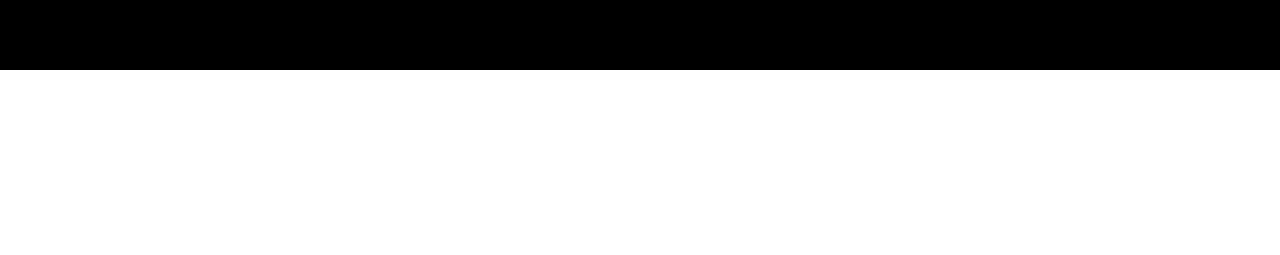
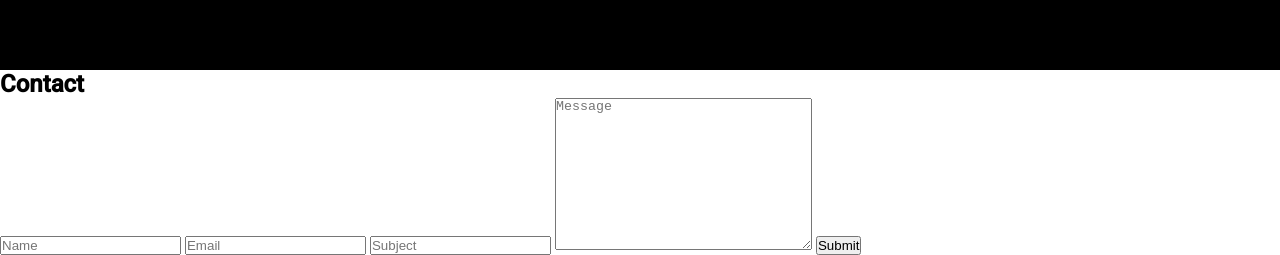
Before and after one commit to Diegogal04/Haru-LandingPage, a plain HTML site: page index.html in a window 1280 px wide. Shown: the part 2485-2740 px from the top of the page. Before the commit the page ends 2555 px from the top, so only its background shows below. Drawn offline with Linux system fonts and the light colour scheme.

Commit message:
agregue todo el contennido del forms para la seccion de contacto, falta el css

```diff
--- a/index.html
+++ b/index.html
@@ -88,6 +88,20 @@
             <button class="btn-conductor">Aplicar</button>
         </div>
     </section>
+    <section class="contact-sect" id="contact">
+        <h1 class="contact-title"><span class="higlight-contact" >Contact</span></h1>
+        <div class="contact-container">
+            <div class="contact-box">
+            <form>
+                <input type="text" class="input-field" placeholder="Name">
+                <input type="email" class="input-field" placeholder="Email">
+                <input type="text" class="input-field" placeholder="Subject">
+                <textarea class="input-field textarea-field" name="" id="" cols="30" rows="10" placeholder="Message"></textarea>
+                <button type="submit" class="contactsub-btn">Submit</button>
+            </form>
+        </div>
+        </div>
+    </section>
 
     <script src="https://kit.fontawesome.com/c5988f662b.js" crossorigin="anonymous"></script>
 </body>
```
